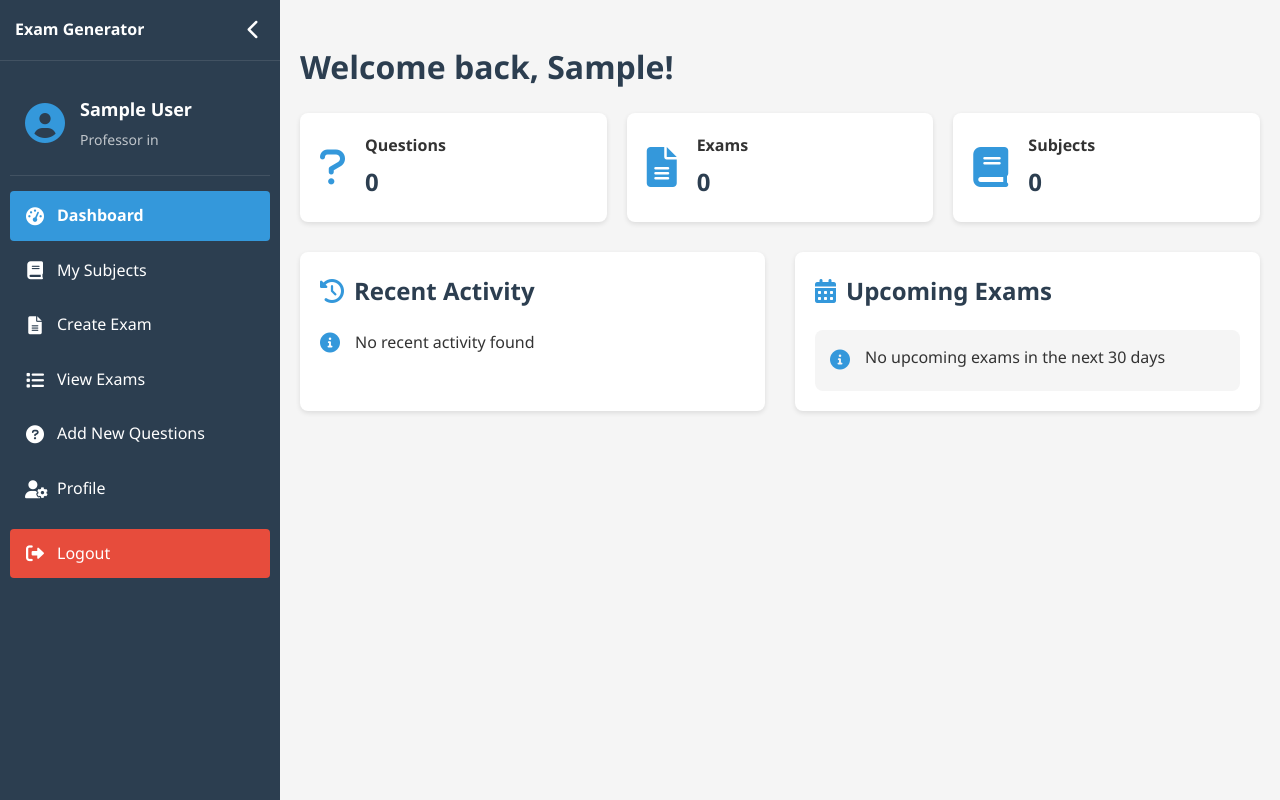
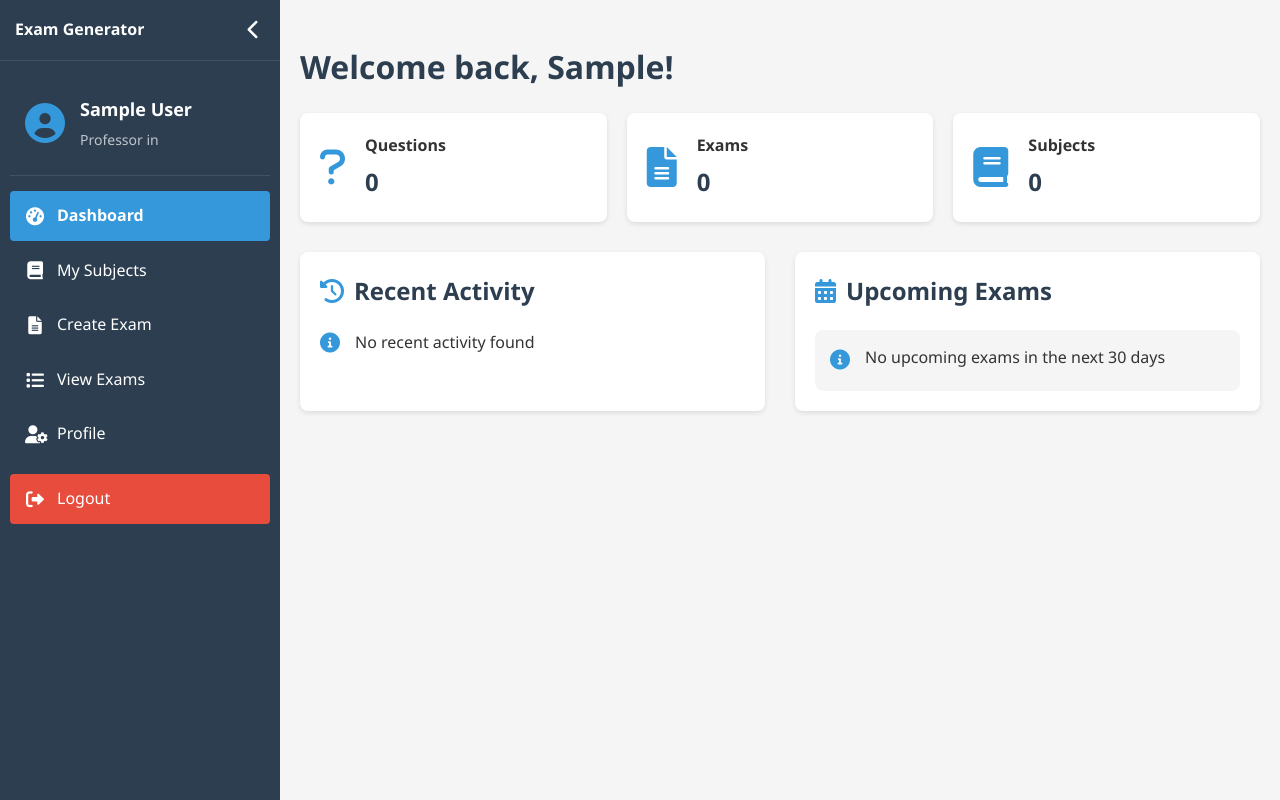
Before and after one commit to Mauricio-Sayegh/Exam-Generator, a PHP site: page /dashboard.php in a window 1280 px wide. Run offline with PHP 8.4, Linux system fonts and the light colour scheme; the visitor is signed in with stand-in values (Sample User, id 1); data that the repository does not hold is empty.

Commit message:
first commit

```diff
--- a/dashboard.php
+++ b/dashboard.php
@@ -131,10 +131,6 @@ $stmt->close();
                 <a href="view_exams.php">
                     <i class="fas fa-list"></i>
                     <span>View Exams</span>
-                </a>
-                <a href="make_a_question.php">
-                    <i class="fas fa-question-circle"></i>
-                    <span>Add New Questions</span>
                 </a>
                 <a href="profile.php">
                     <i class="fas fa-user-cog"></i>
--- a/subject_questions.php
+++ b/subject_questions.php
@@ -119,8 +119,8 @@ $conn->close();
     <meta name="viewport" content="width=device-width, initial-scale=1.0">
     <title><?php echo htmlspecialchars($subject['subject_name']); ?> Questions</title>
     <link rel="stylesheet" href="https://cdnjs.cloudflare.com/ajax/libs/font-awesome/6.0.0-beta3/css/all.min.css">
+    <link rel="stylesheet" href="sidebar.css">
     <link rel="stylesheet" href="subject_questions.css">
-    <link rel="stylesheet" href="sidebar.css">
     <script src="subject_questions.js"></script>
     <script>
         MathJax = {
```
